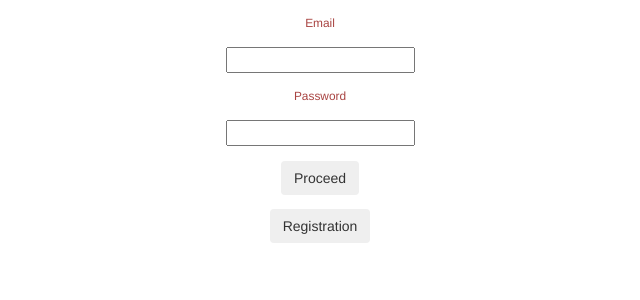
After one commit to alex-klim/slack_bot, a Django app: template leave_bot/templates/leave_bot/login.html in a window 1280 px wide. The commit adds this page. Shown: the top 300 px of the page, without its empty margins (320-960 px from the left). Run offline with Django 3.2, Linux system fonts and the light colour scheme; the template is opened without the code that fills it: values that come from a table or form of the project are taken from there, others are empty; some libraries are stand-ins or nearby versions.

```diff
--- /dev/null
+++ b/leave_bot/templates/leave_bot/login.html
@@ -0,0 +1,26 @@
+<link href="https://maxcdn.bootstrapcdn.com/bootstrap/3.3.7/css/bootstrap.min.css" rel="stylesheet">
+<div class="text-center">
+<form method='post'>{% csrf_token %}
+    {% for error in form.non_field_errors %}
+                    <div class="form-group has-errors text-danger small">
+                        {{error}}
+                    </div>
+    {% endfor %}
+    {% for field in form %}
+                    <div class="form-group has-errors text-danger small">
+                        {{field.errors}}
+                    </div>
+                    <div class="form-group has-errors text-danger small">
+                        {{field.label}}
+                    </div>
+                    <div class="form-group">
+                        {{field}}
+                    </div>
+    {% endfor %}
+                    <!-- {{form.as_p}}-->
+                    <input class="btn" type="submit" value="Proceed"/>
+    </form>
+    <form action="{% url 'registration' %}">
+        <input class="btn" type="submit" value="Registration">
+    </form>
+</div>
--- a/leave_bot/templates/leave_bot/form.html
+++ b/leave_bot/templates/leave_bot/registration.html
@@ -20,4 +20,7 @@
                     <!-- {{form.as_p}}-->
                     <input class="btn" type="submit" value="Proceed"/>
     </form>
+    <form action="{% url 'login' %}">
+        <input class="btn" type="submit" value="Login">
+    </form>
 </div>
--- a/leave_bot/views.py
+++ b/leave_bot/views.py
@@ -21,14 +21,14 @@ from core.settings import CLIENT_ID, CLIENT_SECRET, SECRET_SALT
 #--------------------------- Auth Views ------------------------------------
 class SignView(CreateView):
     form_class = UserCreationForm
-    template_name = 'leave_bot/form.html'
+    template_name = 'leave_bot/registration.html'
     success_url = 'login'
     model = AdminUser
 
 
 class LogView(FormView):
     form_class = LoginForm
-    template_name = 'leave_bot/form.html'
+    template_name = 'leave_bot/login.html'
     success_url = 'index'
 
     def dispatch(self, request, *args, **kwargs):
```
